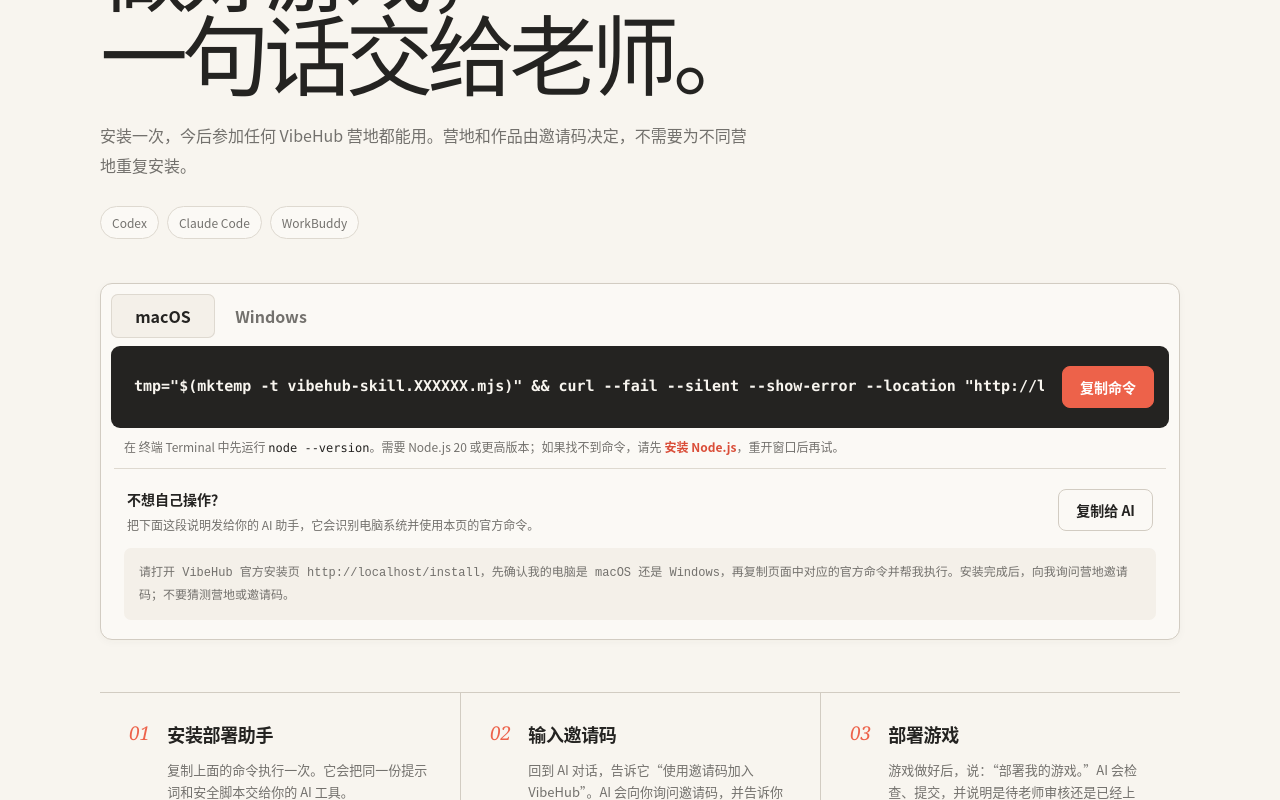
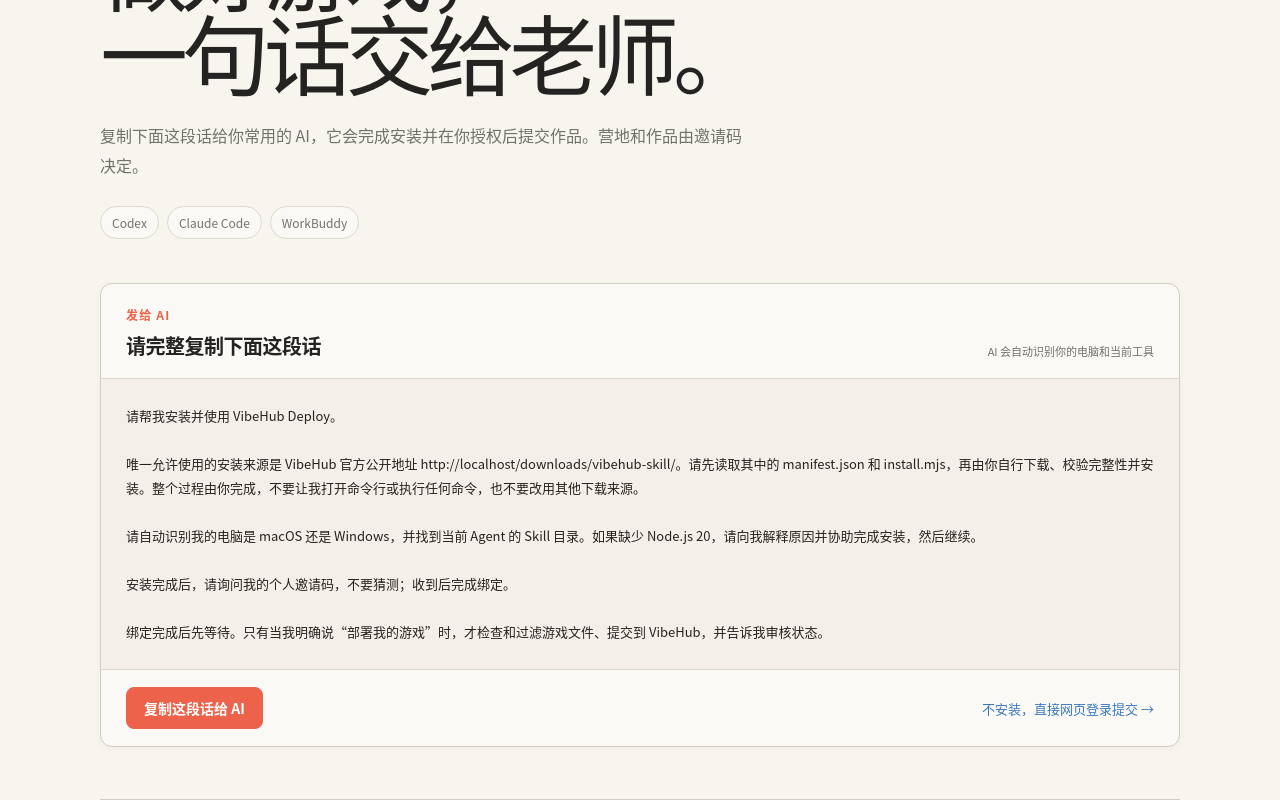
Before and after one commit to wangjialiang678/vibehub, a React (Vite) app in the folder web/: page /install in a window 1280 px wide. Shown: the part 260-1060 px from the top of the page. Built offline with nearby package versions, Linux system fonts and the light colour scheme.

Commit message:
feat: make VibeHub Deploy prompt-first

```diff
--- a/web/src/pages/AdminInvitesPage.tsx
+++ b/web/src/pages/AdminInvitesPage.tsx
@@ -7,6 +7,7 @@
 import { api, readableError } from '../lib/api';
 import { formatDateTime } from '../lib/presentation';
 import type { InviteListItem } from '../lib/types';
+import { buildVibeHubDeployPrompt } from '../lib/vibehubDeployPrompt';
 
 type InviteRole = 'student' | 'teacher';
 type StudentGuideKind = 'browser' | 'ai';
@@ -41,11 +42,11 @@
     `欢迎加入「${campName}」！`,
     '',
     '使用 AI 助手部署游戏：',
-    `1. 在 WorkBuddy、Codex 或其他 Agent 中打开官方安装页：${baseUrl}/install`,
-    '2. 让 AI 根据你的电脑选择 macOS 或 Windows 指令安装 VibeHub 部署 Skill。',
-    '3. 安装完成后，对 AI 说“使用邀请码加入 VibeHub”，并提供你自己的邀请码：',
-    code,
-    '4. 在游戏项目目录里对 AI 说“部署我的游戏”。',
+    `官网安装说明：${baseUrl}/install`,
+    '把下面整段话发给 WorkBuddy、Codex 或其他 Agent：',
+    '',
+    buildVibeHubDeployPrompt(baseUrl, code),
+    '',
     '每人一码，不可互换或与他人共用。',
   ].join('\n');
 }
--- a/web/src/pages/InstallPage.tsx
+++ b/web/src/pages/InstallPage.tsx
@@ -1,29 +1,9 @@
-import { useMemo, useState } from 'react';
+import { useState } from 'react';
 import { Link } from 'react-router-dom';
 import { copyToClipboard } from '../components/Ui';
+import { buildVibeHubDeployPrompt } from '../lib/vibehubDeployPrompt';
 
-const INSTALLER_PATH = '/downloads/vibehub-skill/install.mjs';
-const DISTRIBUTION_PATH = '/downloads/vibehub-skill/';
-type Platform = 'macOS' | 'Windows';
 type Copy = (value: string) => Promise<void>;
-
-function trimOrigin(origin: string) {
-  return origin.replace(/\/+$/, '');
-}
-
-export function buildInstallCommand(platform: Platform, origin: string) {
-  const publicOrigin = trimOrigin(origin);
-  const installerUrl = `${publicOrigin}${INSTALLER_PATH}`;
-  const distributionRoot = `${publicOrigin}${DISTRIBUTION_PATH}`;
-  if (platform === 'Windows') {
-    return `$p=Join-Path $env:TEMP ('vibehub-skill-'+[guid]::NewGuid()+'.mjs'); try { Invoke-WebRequest -UseBasicParsing '${installerUrl}' -OutFile $p; node $p --base-url '${distributionRoot}'; if ($LASTEXITCODE -ne 0) { exit $LASTEXITCODE } } finally { Remove-Item $p -Force -ErrorAction SilentlyContinue }`;
-  }
-  return `tmp="$(mktemp -t vibehub-skill.XXXXXX.mjs)" && curl --fail --silent --show-error --location "${installerUrl}" --output "$tmp" && node "$tmp" --base-url "${distributionRoot}"; code=$?; rm -f "$tmp"; exit $code`;
-}
-
-export function buildAiInstallPrompt(origin: string) {
-  return `请打开 VibeHub 官方安装页 ${trimOrigin(origin)}/install，先确认我的电脑是 macOS 还是 Windows，再复制页面中对应的官方命令并帮我执行。安装完成后，向我询问营地邀请码；不要猜测营地或邀请码。`;
-}
 
 export async function copyInstallText(value: string, success: string, copy: Copy, setNotice: (value: string) => void) {
   try {
@@ -34,47 +14,37 @@
   }
 }
 
-export function InstallPageView({ initialPlatform, origin }: { initialPlatform: Platform; origin: string }) {
-  const [platform, setPlatform] = useState<Platform>(initialPlatform);
+export function InstallPageView({ origin }: { origin: string }) {
   const [notice, setNotice] = useState('');
-  const installCommand = buildInstallCommand(platform, origin);
-  const aiPrompt = buildAiInstallPrompt(origin);
-  const copyCommand = () => copyInstallText(installCommand, '安装命令已复制', copyToClipboard, setNotice);
-  const copyForAi = () => copyInstallText(aiPrompt, '给 AI 的说明已复制', copyToClipboard, setNotice);
+  const prompt = buildVibeHubDeployPrompt(origin);
+  const copyPrompt = () => copyInstallText(prompt, '这段话已复制，可以粘贴给 AI 了', copyToClipboard, setNotice);
 
   return <main className="install-page">
     <div className="install-status" role="status" aria-live="polite">{notice}</div>
-    <header className="install-nav"><Link to="/login" className="install-brand"><span className="brand-mark">V</span><b>VibeHub</b></Link><Link className="muted-link" to="/login">已有邀请码，进入营地 →</Link></header>
+    <header className="install-nav"><Link to="/login" className="install-brand"><span className="brand-mark">V</span><b>VibeHub</b></Link><Link className="muted-link" to="/login">直接网页登录提交 →</Link></header>
     <section className="install-hero">
       <p className="eyebrow">给你的 AI 装上部署能力</p>
       <h1>做好游戏，<br />一句话交给老师。</h1>
-      <p>安装一次，今后参加任何 VibeHub 营地都能用。营地和作品由邀请码决定，不需要为不同营地重复安装。</p>
+      <p>复制下面这段话给你常用的 AI，它会完成安装并在你授权后提交作品。营地和作品由邀请码决定。</p>
       <div className="agent-row"><span>Codex</span><span>Claude Code</span><span>WorkBuddy</span></div>
     </section>
     <section className="install-card panel">
-      <div className="platform-tabs" aria-label="选择电脑系统">
-        {(['macOS', 'Windows'] as Platform[]).map((item) => <button key={item} type="button" aria-pressed={platform === item} className={platform === item ? 'is-active' : ''} onClick={() => { setPlatform(item); setNotice(''); }}>{item}</button>)}
+      <header className="install-prompt-heading"><div><p className="eyebrow">发给 AI</p><h2>请完整复制下面这段话</h2></div><span>AI 会自动识别你的电脑和当前工具</span></header>
+      <pre className="install-prompt">{prompt}</pre>
+      <div className="install-prompt-actions">
+        <button type="button" className="button button-coral" onClick={copyPrompt}>复制这段话给 AI</button>
+        <Link className="muted-link" to="/login">不安装，直接网页登录提交 →</Link>
       </div>
-      <div className="install-command"><code>{installCommand}</code><button type="button" className="button button-coral" onClick={copyCommand}>复制命令</button></div>
-      <p className="install-terminal-hint">
-        在 {platform === 'Windows' ? 'PowerShell' : '终端 Terminal'} 中先运行 <code>node --version</code>。需要 Node.js 20 或更高版本；如果找不到命令，请先<a href="https://nodejs.org/zh-cn/download" target="_blank" rel="noreferrer">安装 Node.js</a>，重开窗口后再试。
-      </p>
-      <div className="install-ai-copy">
-        <div><strong>不想自己操作？</strong><p>把下面这段说明发给你的 AI 助手，它会识别电脑系统并使用本页的官方命令。</p></div>
-        <button type="button" className="button button-dark" onClick={copyForAi}>复制给 AI</button>
-      </div>
-      <p className="install-ai-prompt"><code>{aiPrompt}</code></p>
     </section>
     <section className="install-steps" aria-label="使用步骤">
-      <article><span>01</span><div><h2>安装部署助手</h2><p>复制上面的命令执行一次。它会把同一份提示词和安全脚本交给你的 AI 工具。</p></div></article>
-      <article><span>02</span><div><h2>输入邀请码</h2><p>回到 AI 对话，告诉它“使用邀请码加入 VibeHub”。AI 会向你询问邀请码，并告诉你实际进入了哪个营。</p></div></article>
-      <article><span>03</span><div><h2>部署游戏</h2><p>游戏做好后，说：“部署我的游戏。”AI 会检查、提交，并说明是待老师审核还是已经上线。</p></div></article>
+      <article><span>01</span><div><h2>复制这段话</h2><p>点击上面的按钮，完整复制给 AI 的安装与部署说明。</p></div></article>
+      <article><span>02</span><div><h2>粘贴给 AI</h2><p>打开你常用的 AI 工具，把这段话粘贴进去，安装过程由它完成。</p></div></article>
+      <article><span>03</span><div><h2>提供邀请码并部署</h2><p>按 AI 提示提供自己的邀请码。游戏做好后，说：“部署我的游戏。”</p></div></article>
     </section>
     <footer className="install-footer"><span>Skill 负责教 AI 怎么做</span><span>脚本负责安全地绑定、打包和上传</span></footer>
   </main>;
 }
 
 export function InstallPage() {
-  const detected = useMemo<Platform>(() => /Windows/i.test(navigator.userAgent) ? 'Windows' : 'macOS', []);
-  return <InstallPageView initialPlatform={detected} origin={window.location.origin} />;
+  return <InstallPageView origin={window.location.origin} />;
 }
--- a/web/src/styles.css
+++ b/web/src/styles.css
@@ -545,24 +545,15 @@
 .install-hero > p:not(.eyebrow) { max-width: 650px; color: var(--ink-soft); font-size: 16px; line-height: 1.9; }
 .agent-row { margin-top: 25px; display: flex; flex-wrap: wrap; gap: 8px; }
 .agent-row span { padding: 7px 11px; border: 1px solid var(--line); border-radius: 99px; color: var(--ink-soft); background: var(--surface); font-size: 12px; }
-.install-card { padding: 10px; }
+.install-card { overflow: hidden; }
 .install-status { position: fixed; z-index: 30; top: 18px; left: 50%; min-height: 1px; transform: translateX(-50%); }
 .install-status:not(:empty) { padding: 11px 16px; border-radius: 8px; color: #fff; background: var(--ink); box-shadow: 0 10px 28px rgba(24,23,21,.2); font-size: 13px; }
-.platform-tabs { display: flex; gap: 4px; margin-bottom: 8px; }
-.platform-tabs button { min-width: 104px; padding: 10px 15px; border: 0; border-radius: 7px; color: var(--ink-soft); background: transparent; font-weight: 700; }
-.platform-tabs button.is-active { color: var(--ink); background: var(--surface-soft); box-shadow: inset 0 0 0 1px var(--line); }
-.install-command { min-height: 82px; padding: 14px 15px 14px 23px; display: flex; align-items: center; justify-content: space-between; gap: 18px; border-radius: 9px; color: #f8f5ef; background: var(--ink); }
-.install-command code { overflow: auto; font: 600 15px/1.4 ui-monospace, "SFMono-Regular", Consolas, monospace; white-space: nowrap; }
-.install-command .button { flex: 0 0 auto; }
-.install-terminal-hint { padding: 10px 13px 5px; color: var(--ink-soft); font-size: 12px; }
-.install-terminal-hint code { color: var(--ink); font-family: ui-monospace, "SFMono-Regular", Consolas, monospace; }
-.install-terminal-hint a { margin-left: 3px; color: var(--coral-deep); font-weight: 650; }
-.install-ai-copy { margin: 8px 3px 0; padding: 17px 13px 9px; display: flex; align-items: center; justify-content: space-between; gap: 20px; border-top: 1px solid var(--line); }
-.install-ai-copy strong { font-size: 14px; }
-.install-ai-copy p { margin-top: 5px; color: var(--ink-soft); font-size: 12px; line-height: 1.6; }
-.install-ai-copy .button { flex: 0 0 auto; }
-.install-ai-prompt { margin: 5px 13px 9px; padding: 13px 15px; border-radius: 7px; color: var(--ink-soft); background: var(--surface-soft); font-size: 12px; line-height: 1.65; }
-.install-ai-prompt code { overflow-wrap: anywhere; white-space: normal; }
+.install-prompt-heading { padding: 22px 25px 18px; display: flex; align-items: end; justify-content: space-between; gap: 20px; border-bottom: 1px solid var(--line); }
+.install-prompt-heading h2 { margin-top: 8px; font-size: 20px; letter-spacing: -.025em; }
+.install-prompt-heading > span { max-width: 260px; color: var(--ink-soft); font-size: 11px; line-height: 1.55; text-align: right; }
+.install-prompt { max-height: 440px; overflow: auto; margin: 0; padding: 25px; border: 0; color: var(--ink); background: var(--surface-soft); font: inherit; font-size: 13px; line-height: 1.85; overflow-wrap: anywhere; white-space: pre-wrap; }
+.install-prompt-actions { padding: 17px 25px; display: flex; align-items: center; justify-content: space-between; gap: 20px; border-top: 1px solid var(--line); }
+.install-prompt-actions .button { flex: 0 0 auto; }
 .install-steps { margin: 52px 0 62px; display: grid; grid-template-columns: repeat(3, 1fr); border-top: 1px solid var(--line-strong); border-bottom: 1px solid var(--line-strong); }
 .install-steps article { min-height: 220px; padding: 27px 29px; display: grid; grid-template-columns: auto 1fr; align-content: start; gap: 17px; }
 .install-steps article + article { border-left: 1px solid var(--line-strong); }
@@ -684,9 +675,9 @@
   .install-page { width: min(100% - 28px, 1080px); }
   .install-nav .muted-link { display: none; }
   .install-hero h1 { font-size: 52px; }
-  .install-command { align-items: stretch; flex-direction: column; padding: 19px; }
-  .install-command .button { width: 100%; }
-  .install-ai-copy { align-items: stretch; flex-direction: column; }
-  .install-ai-copy .button { width: 100%; }
+  .install-prompt-heading { align-items: start; flex-direction: column; }
+  .install-prompt-heading > span { max-width: none; text-align: left; }
+  .install-prompt-actions { align-items: stretch; flex-direction: column; }
+  .install-prompt-actions .button { width: 100%; }
   .install-footer { align-items: start; flex-direction: column; }
 }
```
Also changed, not shown: 2 other files (tests, documents, lock files or other folders).
